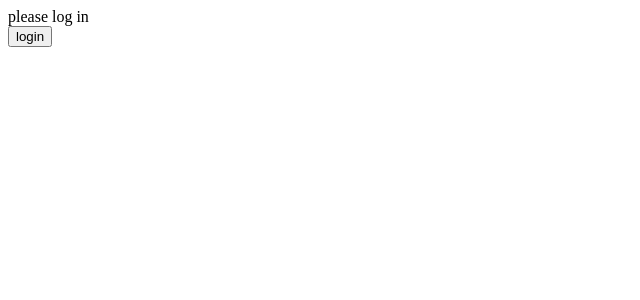
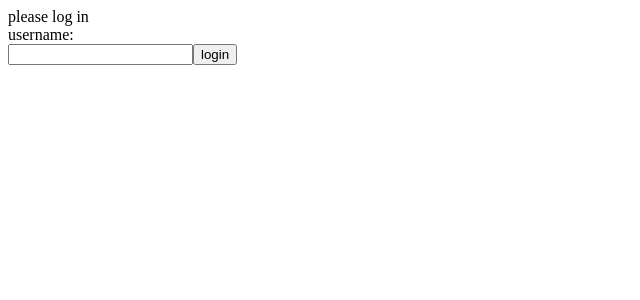
Before and after one commit to alxkhr/react-redux-setup, a React app: page / in a window 1280 px wide. Shown: the top 300 px of the page, without its empty margins (0-640 px from the left). Built offline with nearby package versions, Linux system fonts and the light colour scheme; the HTML template or start-up script is replaced by a standard one.

Commit message:
class vs hooks

```diff
--- a/src/components/login/login.tsx
+++ b/src/components/login/login.tsx
@@ -1,20 +1,42 @@
-import React from 'react';
+import React, { ChangeEvent, Component } from 'react';
 
 import { LoginService } from './login.service';
 
-export function Login(props: { onLogin: () => void }) {
+interface LoginProps {
+  onLogin: () => void;
+}
+
+interface LoginState {
+  username: string;
+}
+
+export class Login extends Component<LoginProps, LoginState> {
+  constructor(props: LoginProps) {
+    super(props);
+    this.state = { username: '' };
+    this.onChangeUsername = this.onChangeUsername.bind(this);
+    this.onLogin = this.onLogin.bind(this);
+  }
+
+  onChangeUsername(event: ChangeEvent<HTMLInputElement>) {
+    this.setState({ username: event.target.value });
+  }
+
+  onLogin() {
+    LoginService.login(this.state.username);
+    this.props.onLogin();
+  }
+
+  render() {
     return (
       <div>
         please log in
         <br />
-      <button
-        onClick={() => {
-          LoginService.login('max');
-          props.onLogin();
-        }}
-      >
-        login
-      </button>
+        username:
+        <br />
+        <input type="text" value={this.state.username} onChange={this.onChangeUsername} />
+        <button onClick={this.onLogin}>login</button>
       </div>
     );
   }
+}
```
Lines whose indentation alone changed are shown as unchanged.
